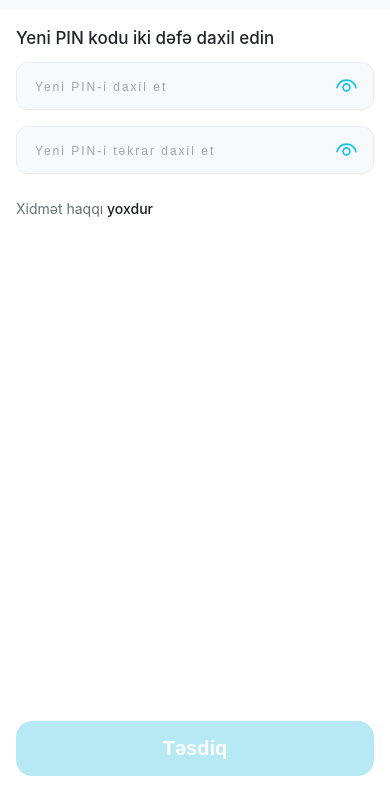
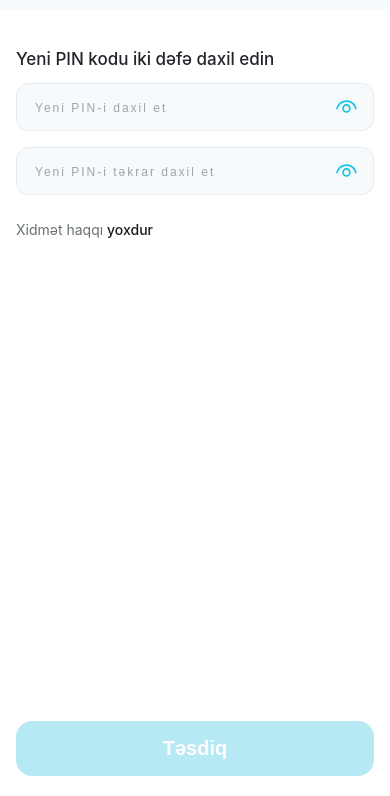
Before and after one commit to FuadEsgerov/PCI, a plain HTML site: page PCI/index.html in a window 390 px wide. Shown: the part 48-844 px from the top of the page. Drawn offline with Linux system fonts and the light colour scheme.

Commit message:
Update style.css

```diff
--- a/PCI/style.css
+++ b/PCI/style.css
@@ -136,7 +136,7 @@ button[type="submit"]:enabled {
     padding-top: 16px;
   }
   form {
-    padding: 19px 16px 0 16px;
+    padding: 40px 16px 0 16px;
   }
   button[type="submit"] {
     left: 0;
```
